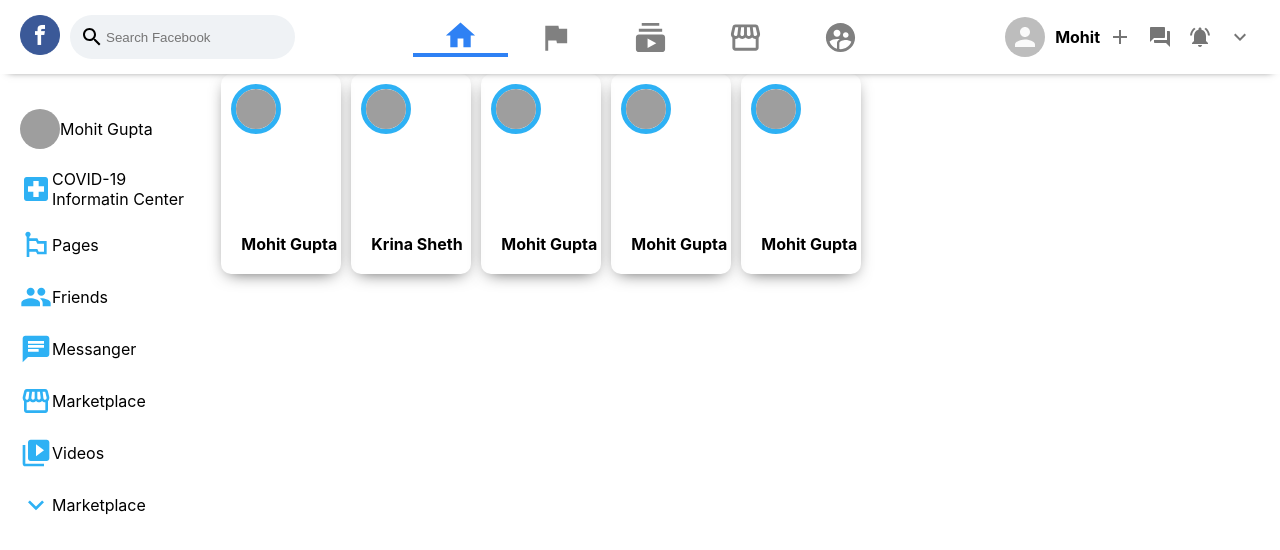
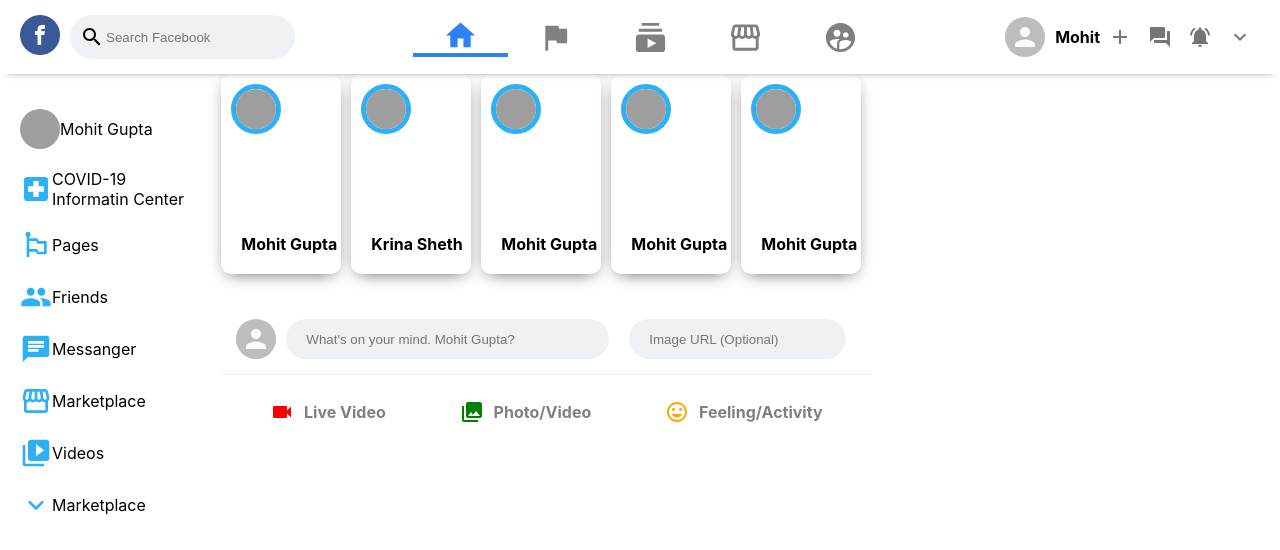
Before and after one commit to Mohit182/Facebook-Clone, a React (Create React App) app: page / in a window 1280 px wide. Shown: the top 550 px of the page. Built offline with nearby package versions, Linux system fonts and the light colour scheme; grey boxes are pictures that could not be loaded.

Commit message:
message sender component completed

```diff
--- a/src/components/Body/Feed/Feed.js
+++ b/src/components/Body/Feed/Feed.js
@@ -1,12 +1,12 @@
 import React from "react";
+import MessageSender from "./MessageSender/MessageSender";
 import StoryReel from "./StoryReel/StoryReel";
 
 function Feed() {
   return (
     <div className="feed">
       <StoryReel />
-
-      {/* MessageSender */}
+      <MessageSender />
     </div>
   );
 }
--- /dev/null
+++ b/src/components/Body/Feed/MessageSender/MessageSender.css
@@ -0,0 +1,56 @@
+.messageSender {
+  display: flex;
+  margin-top: 30px;
+  flex-direction: column;
+  background-color: white;
+  border-radius: 15px;
+  box-shadow: 0px 5px 7px -17px rgba(0, 0, 0, 0.75);
+  width: 100%;
+}
+
+.messageSender__top {
+  display: flex;
+  border-bottom: 1px solid #eff2f5;
+  padding-bottom: 15px;
+  padding: 15px;
+}
+.messageSender__top > form {
+  flex: 1;
+  display: flex;
+}
+.messageSender__top > form > input {
+  outline-width: 0;
+  border: none;
+  padding: 5px 20px;
+  margin: 0 10px;
+  border-radius: 999px;
+  background-color: #eff2f5;
+}
+.messageSender__top > form > button {
+  display: none;
+}
+
+.messageSender__input {
+  flex: 1;
+}
+.messageSender__bottom {
+  display: flex;
+  justify-content: space-evenly;
+}
+.messageSender__option {
+  padding: 20px;
+  display: flex;
+  align-items: center;
+  color: gray;
+  margin: 5px;
+}
+.messageSender__option > h3 {
+  font-size: medium;
+  margin-left: 10px;
+  cursor: pointer;
+}
+
+.messageSender__option :hover {
+  background-color: #eff2f5;
+  border-radius: 20px;
+}
--- /dev/null
+++ b/src/components/Body/Feed/MessageSender/MessageSender.js
@@ -0,0 +1,61 @@
+import { Avatar } from "@material-ui/core";
+import React, { useState } from "react";
+import "./MessageSender.css";
+import VideocamIcon from "@material-ui/icons/Videocam";
+import PhotoLibraryIcon from "@material-ui/icons/PhotoLibrary";
+import InsertEmoticonIcon from "@material-ui/icons/InsertEmoticon";
+
+function MessageSender() {
+  const [input, setInput] = useState("");
+  const [imageURL, setImageURL] = useState("");
+
+  const submitHandler = (event) => {
+    event.preventDefault();
+    setInput("");
+    setImageURL("");
+  };
+
+  return (
+    <div className="messageSender">
+      <div className="messageSender__top">
+        <Avatar />
+        <form>
+          <input
+            value={input}
+            onChange={(event) => setInput(event.target.value)}
+            className="messageSender__input"
+            placeholder="What's on your mind. Mohit Gupta?"
+          />
+          <input
+            value={imageURL}
+            onChange={(event) => setImageURL(event.target.value)}
+            placeholder="Image URL (Optional)"
+          />
+          <button
+            className="messageSender__button"
+            onClick={submitHandler}
+            type="sumbit"
+          >
+            Hidden submit
+          </button>
+        </form>
+      </div>
+      <div className="messageSender__bottom">
+        <div className="messageSender__option">
+          <VideocamIcon style={{ color: "red" }} />
+          <h3>Live Video</h3>
+        </div>
+        <div className="messageSender__option">
+          <PhotoLibraryIcon style={{ color: "green" }} />
+          <h3>Photo/Video</h3>
+        </div>
+        <div className="messageSender__option">
+          <InsertEmoticonIcon style={{ color: "orange" }} />
+          <h3>Feeling/Activity</h3>
+        </div>
+      </div>
+    </div>
+  );
+}
+
+export default MessageSender;
```
